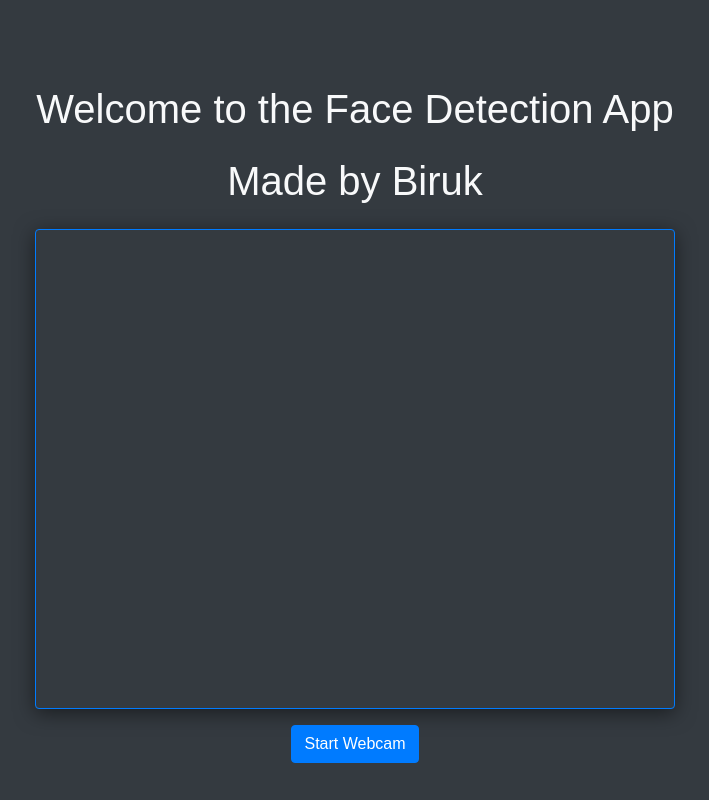
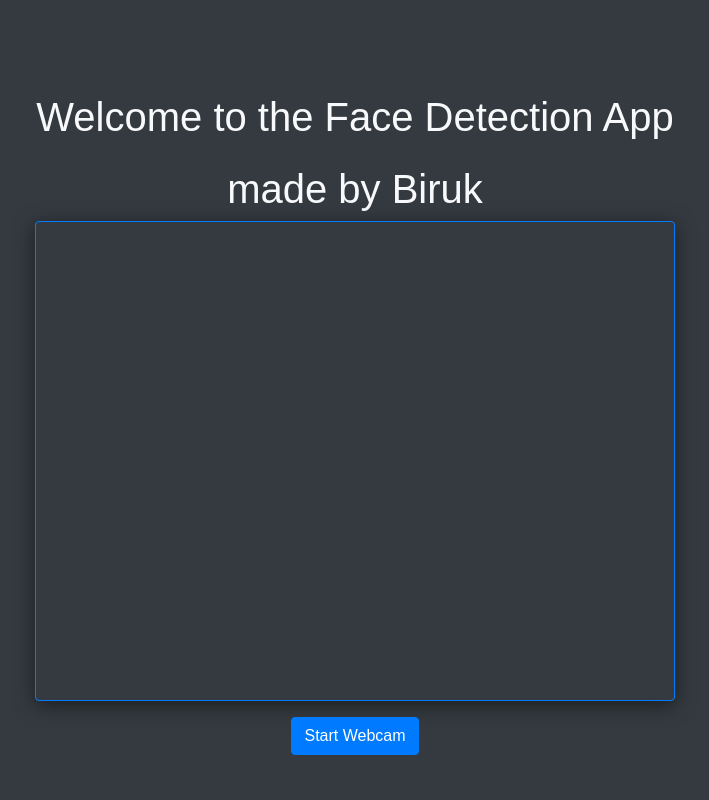
Before and after one commit to brookbayu/teeth2, a plain HTML site: page index.html in a window 1280 px wide. Shown: the whole page, without its empty margins (285-994 px from the left). Drawn offline with nearby package versions, Linux system fonts and the light colour scheme; no server answers.

Commit message:
Update index.html

```diff
--- a/index.html
+++ b/index.html
@@ -13,7 +13,7 @@
 <body class="bg-dark text-light">
     <div class="container text-center mt-5">
         <h1 class="mb-4">Welcome to the Face Detection App </h1>
-           <h1 class="mb-4">Made by Biruk </h1>
+              <h1>made by Biruk </h1>
         <div class="d-flex justify-content-center">
             <video id="video" class="border border-primary rounded" width="640" height="480" autoplay muted></video>
         </div>
```
